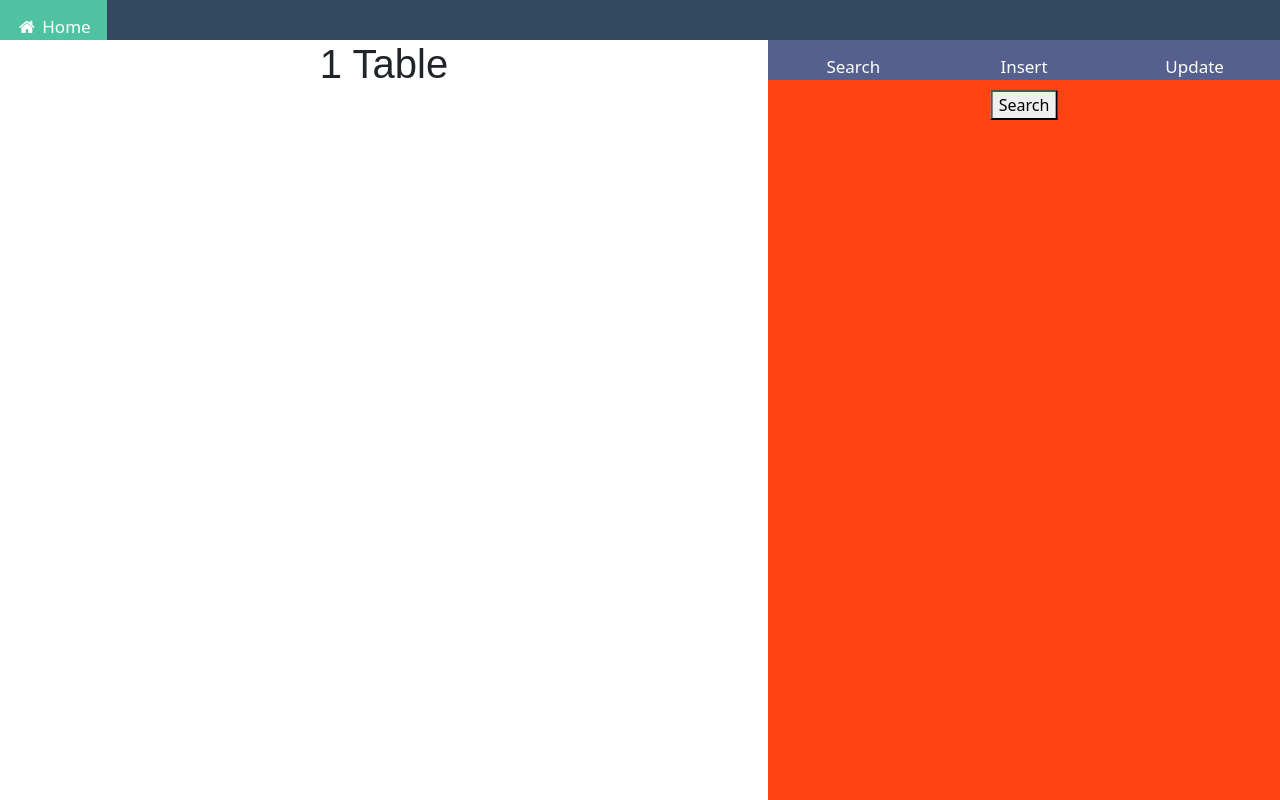
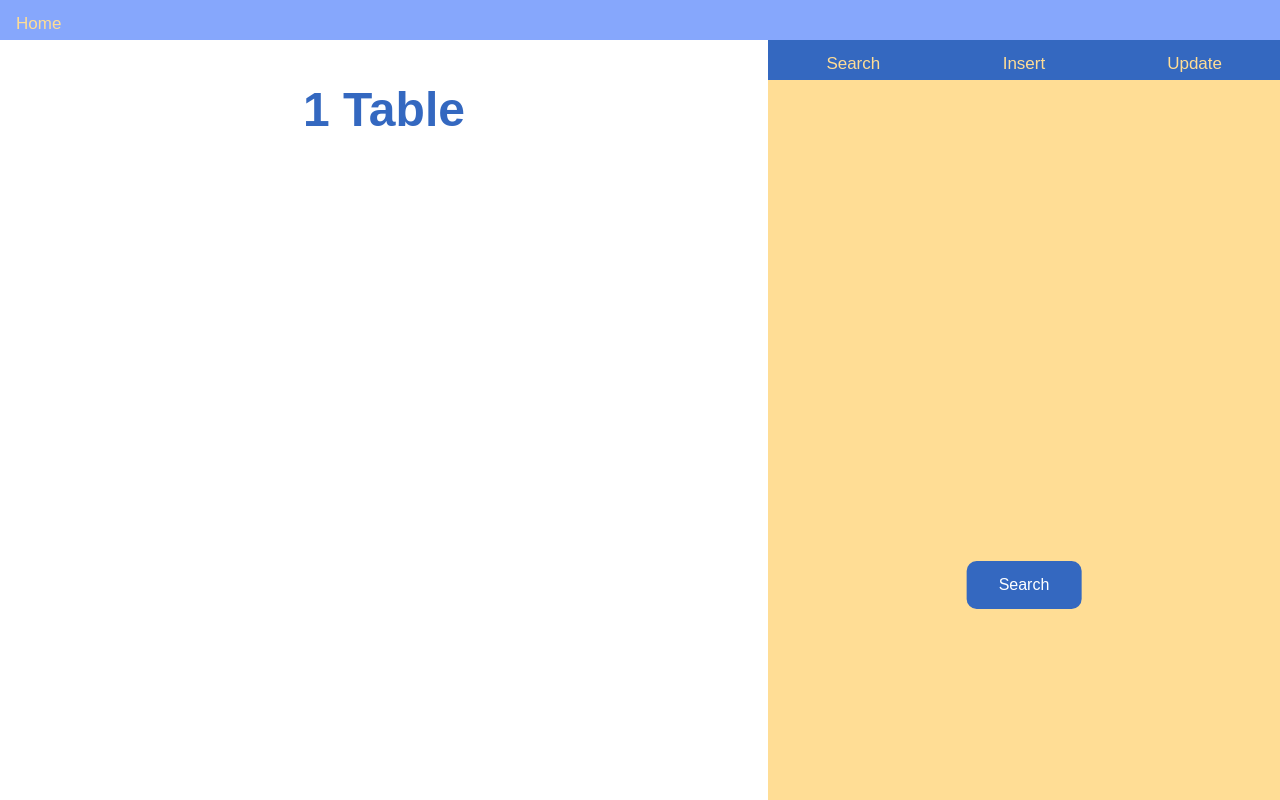
Before and after one commit to SilverBullet70/DB-Managment-With-Web-Server, a PHP site: page /table.php?table=1 in a window 1280 px wide. Run offline with PHP 8.4, Linux system fonts and the light colour scheme; the visitor is signed in with stand-in values (Sample User, id 1); data that the repository does not hold is empty.

Commit message:
css styling

```diff
--- a/css/tableStyle.css
+++ b/css/tableStyle.css
@@ -5,12 +5,7 @@ body {
     padding: 0;
     border: #55608f;
     scroll-behavior: smooth;
-}
-
-body {
-    /* background: linear-gradient(45deg, #49a09d, #5f2c82); */
-    font-family: sans-serif;
-    font-weight: 100;
+    font-family: 'Signika', sans-serif;
 }
 
 .tabNavbar {
@@ -21,52 +16,65 @@ body {
 
 }
 
-.queryNavbar{
+.queryNavbar {
     position: sticky;
 }
 
-.queryNavbar ul, .tabNavbar ul {
+.queryNavbar ul,
+.tabNavbar ul {
     list-style-type: none;
     margin: 0;
     padding: 0;
     overflow: hidden;
-    background-color: #324960;
+    background-color: #86A7FC;
     max-height: 5vh;
 }
 
-.queryNavbar li, .tabNavbar li {
+.queryNavbar li,
+.tabNavbar li {
     float: left;
 }
 
-.tabNavbar li a, .queryNavbar li a {
+.tabNavbar li a,
+.queryNavbar li a {
 
     display: block;
-    color: white;
+    color: #FFDD95;
     text-align: center;
     padding: 14px 16px;
     text-decoration: none;
     font-size: 17px;
-    background-color: #55608f;
+    background-color: #3468C0;
 
 }
 
-.queryNavbar li{
+.tabNavbar .active{
+    background-color: #FF9843;
+
+}
+
+.queryNavbar li {
     width: 33.33%;
 }
 
-.queryNavbar li a:hover, .tabNavbar li a:hover {
-    background-color: #4FC3A1;
+.queryNavbar li a:hover,
+.tabNavbar li a:hover {
+    background-color: #86A7FC;
 }
 
 .active {
-    background-color: #04AA6D;
+    background-color: #FF9843;
 }
 
-.idFormContainer, .queryFormContainer {
+.idFormContainer,
+.queryFormContainer {
     display: grid;
     grid-template-columns: auto auto;
-    justify-content: space-around;
+    justify-content: space-between;
+    align-items: center;
+    align-content: center;
 }
+
 /* .container {
      position: sticky;
     transform: translate(-50%, -50%);
@@ -77,52 +85,34 @@ table {
     width: 800px;
     border-collapse: collapse;
     overflow: hidden;
-    box-shadow: 0 0 20px rgba(0, 0, 0, 0.1);
     margin: 20px auto;
+    box-shadow: 0 0 20px rgba(0, 0, 0, 0.2);
 }
 
-h1 {
-    text-align: center;
-}
+
 
 th,
 td {
     padding: 15px;
-    background-color: rgba(255, 255, 255, 0.2);
-    color: #000;
 }
 
 th {
     text-align: left;
-}
+    background-color: #FFDD95;
+    color: #3468C0;
 
-thead th {
-
-    background-color: #55608f;
 
 }
 
-tbody tr:hover {
+tr:hover {
 
-    background-color: rgba(255, 255, 255, 0.3);
+    background-color: #86A7FC;
 
 }
 
-tbody td {
+td {
     position: relative;
-
-}
-
-tbody td:hover:before {
-    content: "";
-    position: absolute;
-    left: 0;
-    right: 0;
-    top: -9999px;
-    bottom: -9999px;
-    background-color: rgba(255, 255, 255, 0.2);
-    z-index: -1;
-
+    color: #000;
 
 }
 
@@ -136,8 +126,8 @@ main {
 #rightContainer {
     width: 40vw;
     height: 95vh;
-    background-color: #ff4411;
-    align-items: center;
+    background-color: #FFDD95;
+
 }
 
 #leftContainer {
@@ -161,13 +151,57 @@ main {
     transform: translate(-50%, -50%);
 }
 
+.queryFormContainer {
+    width: 20vw;
+    height: 60vh;
+    margin: auto;
+    padding: 0 50px;
+}
+
+/* form{
+    display: grid   ;
+    align-items: center;
+    justify-content: center;
+    vertical-align: middle;
+} */
+
+label {
+    font-family: 'Signika', sans-serif;
+    font-size: 14px;
+    color: #3468C0;
+    text-transform: uppercase;
+    letter-spacing: 1px;
+    font-weight: 500;
+}
+
+input[type=text],
+select {
+    width: 100%;
+    height: 50px;
+    padding: 12px 20px;
+    margin: 8px 0;
+    box-sizing: border-box;
+    border: 2px solid #3468C0;
+    border-radius: 4px;
+    background-color: #fff;
+    color: #3468C0;
+}
+
+input:hover,
+select:hover {
+    box-shadow: 0 12px 16px 0 rgba(0, 0, 0, 0.24), 0 17px 50px 0 rgba(0, 0, 0, 0.19);
+}
+
 /* Typography */
 
+
+
 h1 {
-    color: #ff4411;
+    color: #3468C0;
     font-size: 48px;
     font-family: 'Signika', sans-serif;
-    /* padding-bottom: 10px; */
+    text-align: center;
+    padding: 10px;
 }
 
 
@@ -175,52 +209,36 @@ p {
     font-family: 'Inder', sans-serif;
     line-height: 28px;
     margin-bottom: 15px;
-    color: #666;
+    color: #FF9843;
 }
 
 
 a {
-    color: #ff4411;
     transition: .5s;
-    /* -moz-transition: .5s;
-    -webkit-transition: .5s;
-    -o-transition: .5s; */
+}
+
+button {
+    background-color: #3468C0;
+    /* Green */
+    border: none;
+    color: white;
+    padding: 15px 32px;
+    text-align: center;
+    text-decoration: none;
+    display: inline-block;
+    font-size: 16px;
+    margin: 4px 2px;
+    cursor: pointer;
+    -webkit-transition-duration: 0.4s;
+    /* Safari */
+    transition-duration: 0.4s;
+    border-radius: 10px;
+}
+
+button:hover {
+    box-shadow: 0 12px 16px 0 rgba(0, 0, 0, 0.24), 0 17px 50px 0 rgba(0, 0, 0, 0.19);
 }
 
 
-a:hover {
-    color: #a03c21
-}
-
-
-.date {
-    float: left
-}
-
-
-.author {
-    float: right
-}
-
-
-.entry-content {
-    border-bottom: 3px solid #666;
-    padding: 0 0 15px 0;
-    margin-bottom: 8px;
-}
-
-
-.meta-info {
-    padding: 5px;
-    overflow: hidden;
-}
-
-
-.meta-info p {
-    font-family: 'Fenix', serif;
-    font-style: italic;
-    color: #666;
-    font-size: 16px;
-}
 
 /* End */
--- a/js/tableBuilding.js
+++ b/js/tableBuilding.js
@@ -67,7 +67,7 @@ $(document).ready(function () {
             row = $("<tr>");
 
             for (let j = 0; j < twoDArray[i].length; j++) {
-                row.append("<th>" + twoDArray[i][j] + "</th>");
+                row.append("<td>" + twoDArray[i][j] + "</td>");
             }
             table.append(row);
         }
@@ -110,7 +110,7 @@ $(document).ready(function () {
                 row = $("<tr>");
 
                 for (let j = 0; j < twoDArray[i].length; j++) {
-                    row.append("<th>" + twoDArray[i][j] + "</th>");
+                    row.append("<td>" + twoDArray[i][j] + "</td>");
                 }
                 table.append(row);
             }
@@ -229,7 +229,7 @@ function insert(tableName, values) {
                     row = $("<tr>");
 
                     for (let j = 0; j < twoDArray[i].length; j++) {
-                        row.append("<th>" + twoDArray[i][j] + "</th>");
+                        row.append("<td>" + twoDArray[i][j] + "</td>");
                     }
                     table.append(row);
                 }
@@ -269,7 +269,7 @@ function update(tableName, values, condition) {
                     row = $("<tr>");
 
                     for (let j = 0; j < twoDArray[i].length; j++) {
-                        row.append("<th>" + twoDArray[i][j] + "</th>");
+                        row.append("<td>" + twoDArray[i][j] + "</td>");
                     }
                     table.append(row);
                 }
--- a/table.php
+++ b/table.php
@@ -17,9 +17,9 @@ if (!isset($_SESSION["user"])) {
     <title>search car table</title>
     <meta name="viewport" content="width=device-width, initial-scale=1" />
     <link rel="icons" href="https://cdnjs.cloudflare.com/ajax/libs/font-awesome/4.7.0/css/font-awesome.min.css">
-    <link rel="stylesheet" href="https://cdnjs.cloudflare.com/ajax/libs/font-awesome/4.7.0/css/font-awesome.min.css">
+    <!-- <link rel="stylesheet" href="https://cdnjs.cloudflare.com/ajax/libs/font-awesome/4.7.0/css/font-awesome.min.css"> -->
     <link rel="stylesheet" href="css/tableStyle.css">
-    <link href="https://cdn.jsdelivr.net/npm/bootstrap@5.3.2/dist/css/bootstrap.min.css" rel="stylesheet" integrity="sha384-T3c6CoIi6uLrA9TneNEoa7RxnatzjcDSCmG1MXxSR1GAsXEV/Dwwykc2MPK8M2HN" crossorigin="anonymous">
+    <!-- <link href="https://cdn.jsdelivr.net/npm/bootstrap@5.3.2/dist/css/bootstrap.min.css" rel="stylesheet" integrity="sha384-T3c6CoIi6uLrA9TneNEoa7RxnatzjcDSCmG1MXxSR1GAsXEV/Dwwykc2MPK8M2HN" crossorigin="anonymous"> -->
     <script src="./js/tableBuilding.js"></script>
     <!-- <link href="https://cdn.jsdelivr.net/npm/select2@4.1.0-rc.0/dist/css/select2.min.css" rel="stylesheet" />
     <script src="https://code.jquery.com/jquery-3.7.1.min.js"></script>
@@ -49,9 +49,9 @@ if (!isset($_SESSION["user"])) {
 
             <div class="queryNavbar">
                 <ul id="querList">
-                    <li><a id="selectBtn" class="active">Search</a></li>
-                    <li><a id="insertBtn" class="active">Insert</a></li>
-                    <li><a id="updateBtn" class="active">Update</a></li>
+                    <li><a id="selectBtn">Search</a></li>
+                    <li><a id="insertBtn">Insert</a></li>
+                    <li><a id="updateBtn">Update</a></li>
 
                 </ul>
             </div>
```
Also changed, not shown: css/main.css (+54 -7 lines), index.php (+23 -2 lines).
